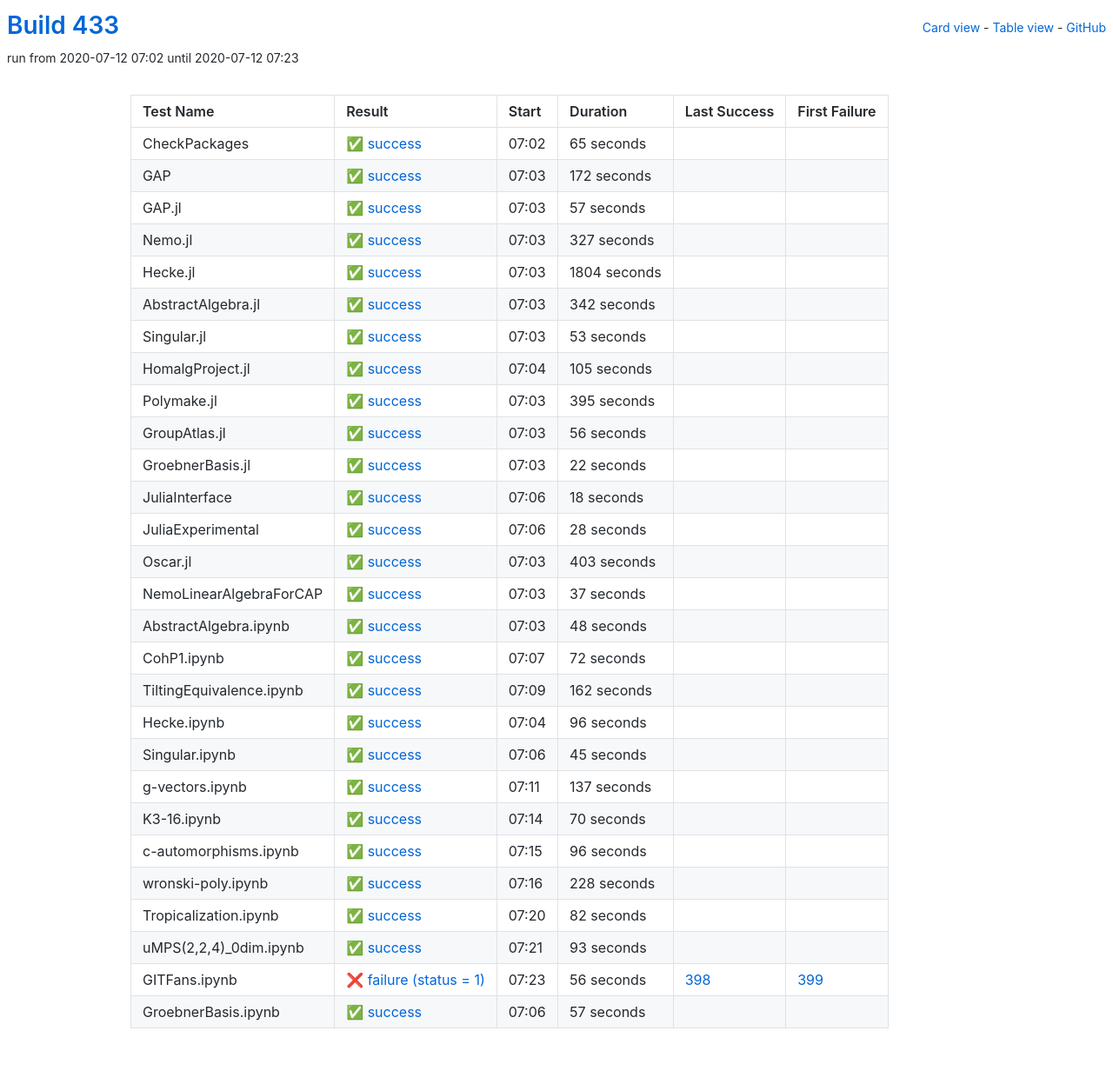
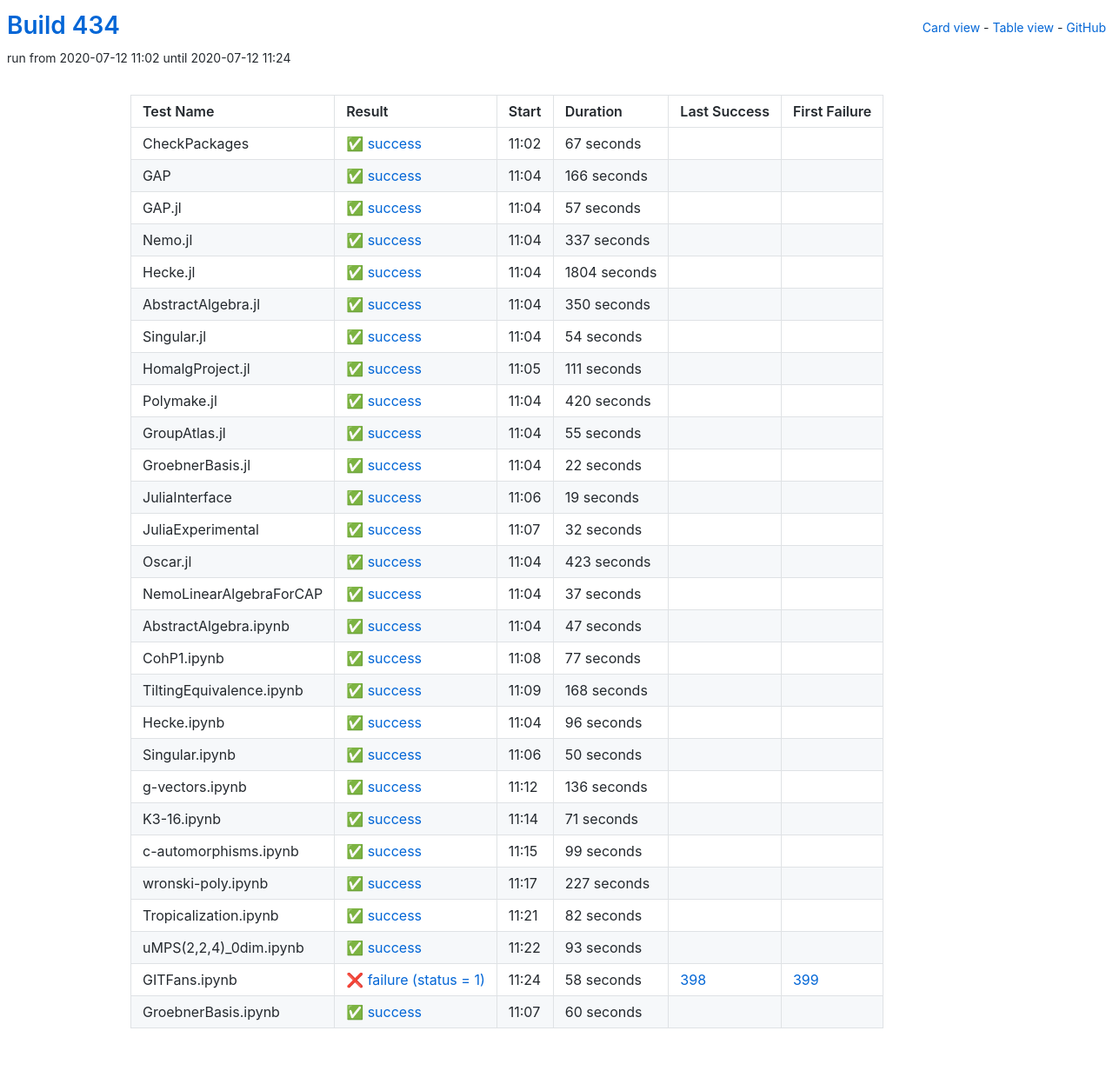
Before and after one commit to oscar-system/oscar-ci-status-stable, a Jekyll site: the page built from table.html, in a window 1280 px wide. Shown: the whole page at 87% size. Built offline with Jekyll 4.4.1, drawn with Linux system fonts in a browser that asks for light colours.

Commit message:
Build #434

```diff
--- a/_data/ci.yml
+++ b/_data/ci.yml
@@ -1,6 +1,6 @@
 ---
-build: 433
-build_url: https://oscarci.mathematik.uni-kl.de/job/oscar-stable/433/
+build: 434
+build_url: https://oscarci.mathematik.uni-kl.de/job/oscar-stable/434/
 job: oscar-stable
 organization: oscar-system
 repo: oscar-ci-status-stable
@@ -8,32 +8,32 @@ repourl: https://github.com/oscar-system/oscar-ci-status-stable
 tests:
 - name: CheckPackages
   id: checkpackages
-  log: https://oscarci.mathematik.uni-kl.de/job/oscar-stable/433/artifact/logs/build-433/CheckPackages.log
-  start: 2020-07-12 07:02
+  log: https://oscarci.mathematik.uni-kl.de/job/oscar-stable/434/artifact/logs/build-434/CheckPackages.log
+  start: 2020-07-12 11:02
   success: true
   exitcode: 0
   status: success
-  duration: 65
+  duration: 67
   last_success: false
   last_success_url:
   first_failure: false
   first_failure_url:
 - name: GAP
   id: gap
-  log: https://oscarci.mathematik.uni-kl.de/job/oscar-stable/433/artifact/logs/build-433/GAP.log
-  start: 2020-07-12 07:03
+  log: https://oscarci.mathematik.uni-kl.de/job/oscar-stable/434/artifact/logs/build-434/GAP.log
+  start: 2020-07-12 11:04
   success: true
   exitcode: 0
   status: success
-  duration: 172
+  duration: 166
   last_success: false
   last_success_url:
   first_failure: false
   first_failure_url:
 - name: GAP.jl
   id: gap-jl
-  log: https://oscarci.mathematik.uni-kl.de/job/oscar-stable/433/artifact/logs/build-433/GAP.jl.log
-  start: 2020-07-12 07:03
+  log: https://oscarci.mathematik.uni-kl.de/job/oscar-stable/434/artifact/logs/build-434/GAP.jl.log
+  start: 2020-07-12 11:04
   success: true
   exitcode: 0
   status: success
@@ -44,20 +44,20 @@ tests:
   first_failure_url:
 - name: Nemo.jl
   id: nemo-jl
-  log: https://oscarci.mathematik.uni-kl.de/job/oscar-stable/433/artifact/logs/build-433/Nemo.jl.log
-  start: 2020-07-12 07:03
+  log: https://oscarci.mathematik.uni-kl.de/job/oscar-stable/434/artifact/logs/build-434/Nemo.jl.log
+  start: 2020-07-12 11:04
   success: true
   exitcode: 0
   status: success
-  duration: 327
+  duration: 337
   last_success: false
   last_success_url:
   first_failure: false
   first_failure_url:
 - name: Hecke.jl
   id: hecke-jl
-  log: https://oscarci.mathematik.uni-kl.de/job/oscar-stable/433/artifact/logs/build-433/Hecke.jl.log
-  start: 2020-07-12 07:03
+  log: https://oscarci.mathematik.uni-kl.de/job/oscar-stable/434/artifact/logs/build-434/Hecke.jl.log
+  start: 2020-07-12 11:04
   success: true
   exitcode: 0
   status: success
@@ -68,68 +68,68 @@ tests:
   first_failure_url:
 - name: AbstractAlgebra.jl
   id: abstractalgebra-jl
-  log: https://oscarci.mathematik.uni-kl.de/job/oscar-stable/433/artifact/logs/build-433/AbstractAlgebra.jl.log
-  start: 2020-07-12 07:03
+  log: https://oscarci.mathematik.uni-kl.de/job/oscar-stable/434/artifact/logs/build-434/AbstractAlgebra.jl.log
+  start: 2020-07-12 11:04
   success: true
   exitcode: 0
   status: success
-  duration: 342
+  duration: 350
   last_success: false
   last_success_url:
   first_failure: false
   first_failure_url:
 - name: Singular.jl
   id: singular-jl
-  log: https://oscarci.mathematik.uni-kl.de/job/oscar-stable/433/artifact/logs/build-433/Singular.jl.log
-  start: 2020-07-12 07:03
+  log: https://oscarci.mathematik.uni-kl.de/job/oscar-stable/434/artifact/logs/build-434/Singular.jl.log
+  start: 2020-07-12 11:04
   success: true
   exitcode: 0
   status: success
-  duration: 53
+  duration: 54
   last_success: false
   last_success_url:
   first_failure: false
   first_failure_url:
 - name: HomalgProject.jl
   id: homalgproject-jl
-  log: https://oscarci.mathematik.uni-kl.de/job/oscar-stable/433/artifact/logs/build-433/HomalgProject.jl.log
-  start: 2020-07-12 07:04
+  log: https://oscarci.mathematik.uni-kl.de/job/oscar-stable/434/artifact/logs/build-434/HomalgProject.jl.log
+  start: 2020-07-12 11:05
   success: true
   exitcode: 0
   status: success
-  duration: 105
+  duration: 111
   last_success: false
   last_success_url:
   first_failure: false
   first_failure_url:
 - name: Polymake.jl
   id: polymake-jl
-  log: https://oscarci.mathematik.uni-kl.de/job/oscar-stable/433/artifact/logs/build-433/Polymake.jl.log
-  start: 2020-07-12 07:03
+  log: https://oscarci.mathematik.uni-kl.de/job/oscar-stable/434/artifact/logs/build-434/Polymake.jl.log
+  start: 2020-07-12 11:04
   success: true
   exitcode: 0
   status: success
-  duration: 395
+  duration: 420
   last_success: false
   last_success_url:
   first_failure: false
   first_failure_url:
 - name: GroupAtlas.jl
   id: groupatlas-jl
-  log: https://oscarci.mathematik.uni-kl.de/job/oscar-stable/433/artifact/logs/build-433/GroupAtlas.jl.log
-  start: 2020-07-12 07:03
+  log: https://oscarci.mathematik.uni-kl.de/job/oscar-stable/434/artifact/logs/build-434/GroupAtlas.jl.log
+  start: 2020-07-12 11:04
   success: true
   exitcode: 0
   status: success
-  duration: 56
+  duration: 55
   last_success: false
   last_success_url:
   first_failure: false
   first_failure_url:
 - name: GroebnerBasis.jl
   id: groebnerbasis-jl
-  log: https://oscarci.mathematik.uni-kl.de/job/oscar-stable/433/artifact/logs/build-433/GroebnerBasis.jl.log
-  start: 2020-07-12 07:03
+  log: https://oscarci.mathematik.uni-kl.de/job/oscar-stable/434/artifact/logs/build-434/GroebnerBasis.jl.log
+  start: 2020-07-12 11:04
   success: true
   exitcode: 0
   status: success
@@ -140,44 +140,44 @@ tests:
   first_failure_url:
 - name: JuliaInterface
   id: juliainterface
-  log: https://oscarci.mathematik.uni-kl.de/job/oscar-stable/433/artifact/logs/build-433/JuliaInterface.log
-  start: 2020-07-12 07:06
+  log: https://oscarci.mathematik.uni-kl.de/job/oscar-stable/434/artifact/logs/build-434/JuliaInterface.log
+  start: 2020-07-12 11:06
   success: true
   exitcode: 0
   status: success
-  duration: 18
+  duration: 19
   last_success: false
   last_success_url:
   first_failure: false
   first_failure_url:
 - name: JuliaExperimental
   id: juliaexperimental
-  log: https://oscarci.mathematik.uni-kl.de/job/oscar-stable/433/artifact/logs/build-433/JuliaExperimental.log
-  start: 2020-07-12 07:06
+  log: https://oscarci.mathematik.uni-kl.de/job/oscar-stable/434/artifact/logs/build-434/JuliaExperimental.log
+  start: 2020-07-12 11:07
   success: true
   exitcode: 0
   status: success
-  duration: 28
+  duration: 32
   last_success: false
   last_success_url:
   first_failure: false
   first_failure_url:
 - name: Oscar.jl
   id: oscar-jl
-  log: https://oscarci.mathematik.uni-kl.de/job/oscar-stable/433/artifact/logs/build-433/Oscar.jl.log
-  start: 2020-07-12 07:03
+  log: https://oscarci.mathematik.uni-kl.de/job/oscar-stable/434/artifact/logs/build-434/Oscar.jl.log
+  start: 2020-07-12 11:04
   success: true
   exitcode: 0
   status: success
-  duration: 403
+  duration: 423
   last_success: false
   last_success_url:
   first_failure: false
   first_failure_url:
 - name: NemoLinearAlgebraForCAP
   id: nemolinearalgebraforcap
-  log: https://oscarci.mathematik.uni-kl.de/job/oscar-stable/433/artifact/logs/build-433/NemoLinearAlgebraForCAP.log
-  start: 2020-07-12 07:03
+  log: https://oscarci.mathematik.uni-kl.de/job/oscar-stable/434/artifact/logs/build-434/NemoLinearAlgebraForCAP.log
+  start: 2020-07-12 11:04
   success: true
   exitcode: 0
   status: success
@@ -188,44 +188,44 @@ tests:
   first_failure_url:
 - name: AbstractAlgebra.ipynb
   id: abstractalgebra-ipynb
-  log: https://oscarci.mathematik.uni-kl.de/job/oscar-stable/433/artifact/logs/build-433/AbstractAlgebra.ipynb.log
-  start: 2020-07-12 07:03
+  log: https://oscarci.mathematik.uni-kl.de/job/oscar-stable/434/artifact/logs/build-434/AbstractAlgebra.ipynb.log
+  start: 2020-07-12 11:04
   success: true
   exitcode: 0
   status: success
-  duration: 48
+  duration: 47
   last_success: false
   last_success_url:
   first_failure: false
   first_failure_url:
 - name: CohP1.ipynb
   id: cohp1-ipynb
-  log: https://oscarci.mathematik.uni-kl.de/job/oscar-stable/433/artifact/logs/build-433/CohP1.ipynb.log
-  start: 2020-07-12 07:07
+  log: https://oscarci.mathematik.uni-kl.de/job/oscar-stable/434/artifact/logs/build-434/CohP1.ipynb.log
+  start: 2020-07-12 11:08
   success: true
   exitcode: 0
   status: success
-  duration: 72
+  duration: 77
   last_success: false
   last_success_url:
   first_failure: false
   first_failure_url:
 - name: TiltingEquivalence.ipynb
   id: tiltingequivalence-ipynb
-  log: https://oscarci.mathematik.uni-kl.de/job/oscar-stable/433/artifact/logs/build-433/TiltingEquivalence.ipynb.log
-  start: 2020-07-12 07:09
+  log: https://oscarci.mathematik.uni-kl.de/job/oscar-stable/434/artifact/logs/build-434/TiltingEquivalence.ipynb.log
+  start: 2020-07-12 11:09
   success: true
   exitcode: 0
   status: success
-  duration: 162
+  duration: 168
   last_success: false
   last_success_url:
   first_failure: false
   first_failure_url:
 - name: Hecke.ipynb
   id: hecke-ipynb
-  log: https://oscarci.mathematik.uni-kl.de/job/oscar-stable/433/artifact/logs/build-433/Hecke.ipynb.log
-  start: 2020-07-12 07:04
+  log: https://oscarci.mathematik.uni-kl.de/job/oscar-stable/434/artifact/logs/build-434/Hecke.ipynb.log
+  start: 2020-07-12 11:04
   success: true
   exitcode: 0
   status: success
@@ -236,68 +236,68 @@ tests:
   first_failure_url:
 - name: Singular.ipynb
   id: singular-ipynb
-  log: https://oscarci.mathematik.uni-kl.de/job/oscar-stable/433/artifact/logs/build-433/Singular.ipynb.log
-  start: 2020-07-12 07:06
+  log: https://oscarci.mathematik.uni-kl.de/job/oscar-stable/434/artifact/logs/build-434/Singular.ipynb.log
+  start: 2020-07-12 11:06
   success: true
   exitcode: 0
   status: success
-  duration: 45
+  duration: 50
   last_success: false
   last_success_url:
   first_failure: false
   first_failure_url:
 - name: g-vectors.ipynb
   id: g-vectors-ipynb
-  log: https://oscarci.mathematik.uni-kl.de/job/oscar-stable/433/artifact/logs/build-433/g-vectors.ipynb.log
-  start: 2020-07-12 07:11
+  log: https://oscarci.mathematik.uni-kl.de/job/oscar-stable/434/artifact/logs/build-434/g-vectors.ipynb.log
+  start: 2020-07-12 11:12
   success: true
   exitcode: 0
   status: success
-  duration: 137
+  duration: 136
   last_success: false
   last_success_url:
   first_failure: false
   first_failure_url:
 - name: K3-16.ipynb
   id: k3-16-ipynb
-  log: https://oscarci.mathematik.uni-kl.de/job/oscar-stable/433/artifact/logs/build-433/K3-16.ipynb.log
-  start: 2020-07-12 07:14
+  log: https://oscarci.mathematik.uni-kl.de/job/oscar-stable/434/artifact/logs/build-434/K3-16.ipynb.log
+  start: 2020-07-12 11:14
   success: true
   exitcode: 0
   status: success
-  duration: 70
+  duration: 71
   last_success: false
   last_success_url:
   first_failure: false
   first_failure_url:
 - name: c-automorphisms.ipynb
   id: c-automorphisms-ipynb
-  log: https://oscarci.mathematik.uni-kl.de/job/oscar-stable/433/artifact/logs/build-433/c-automorphisms.ipynb.log
-  start: 2020-07-12 07:15
+  log: https://oscarci.mathematik.uni-kl.de/job/oscar-stable/434/artifact/logs/build-434/c-automorphisms.ipynb.log
+  start: 2020-07-12 11:15
   success: true
   exitcode: 0
   status: success
-  duration: 96
+  duration: 99
   last_success: false
   last_success_url:
   first_failure: false
   first_failure_url:
 - name: wronski-poly.ipynb
   id: wronski-poly-ipynb
-  log: https://oscarci.mathematik.uni-kl.de/job/oscar-stable/433/artifact/logs/build-433/wronski-poly.ipynb.log
-  start: 2020-07-12 07:16
+  log: https://oscarci.mathematik.uni-kl.de/job/oscar-stable/434/artifact/logs/build-434/wronski-poly.ipynb.log
+  start: 2020-07-12 11:17
   success: true
   exitcode: 0
   status: success
-  duration: 228
+  duration: 227
   last_success: false
   last_success_url:
   first_failure: false
   first_failure_url:
 - name: Tropicalization.ipynb
   id: tropicalization-ipynb
-  log: https://oscarci.mathematik.uni-kl.de/job/oscar-stable/433/artifact/logs/build-433/Tropicalization.ipynb.log
-  start: 2020-07-12 07:20
+  log: https://oscarci.mathematik.uni-kl.de/job/oscar-stable/434/artifact/logs/build-434/Tropicalization.ipynb.log
+  start: 2020-07-12 11:21
   success: true
   exitcode: 0
   status: success
@@ -308,8 +308,8 @@ tests:
   first_failure_url:
 - name: uMPS(2,2,4)_0dim.ipynb
   id: umps-2-2-4-0dim-ipynb
-  log: https://oscarci.mathematik.uni-kl.de/job/oscar-stable/433/artifact/logs/build-433/uMPS-2-2-4-_0dim.ipynb.log
-  start: 2020-07-12 07:21
+  log: https://oscarci.mathematik.uni-kl.de/job/oscar-stable/434/artifact/logs/build-434/uMPS-2-2-4-_0dim.ipynb.log
+  start: 2020-07-12 11:22
   success: true
   exitcode: 0
   status: success
@@ -320,24 +320,24 @@ tests:
   first_failure_url:
 - name: GITFans.ipynb
   id: gitfans-ipynb
-  log: https://oscarci.mathematik.uni-kl.de/job/oscar-stable/433/artifact/logs/build-433/GITFans.ipynb.log
-  start: 2020-07-12 07:23
+  log: https://oscarci.mathematik.uni-kl.de/job/oscar-stable/434/artifact/logs/build-434/GITFans.ipynb.log
+  start: 2020-07-12 11:24
   success: false
   exitcode: 1
   status: failure
-  duration: 56
+  duration: 58
   last_success: 398
   last_success_url: https://oscarci.mathematik.uni-kl.de/job/oscar-stable/398/
   first_failure: 399
   first_failure_url: https://oscarci.mathematik.uni-kl.de/job/oscar-stable/399/
 - name: GroebnerBasis.ipynb
   id: groebnerbasis-ipynb
-  log: https://oscarci.mathematik.uni-kl.de/job/oscar-stable/433/artifact/logs/build-433/GroebnerBasis.ipynb.log
-  start: 2020-07-12 07:06
+  log: https://oscarci.mathematik.uni-kl.de/job/oscar-stable/434/artifact/logs/build-434/GroebnerBasis.ipynb.log
+  start: 2020-07-12 11:07
   success: true
   exitcode: 0
   status: success
-  duration: 57
+  duration: 60
   last_success: false
   last_success_url:
   first_failure: false
```
Also changed, not shown: README.md.
